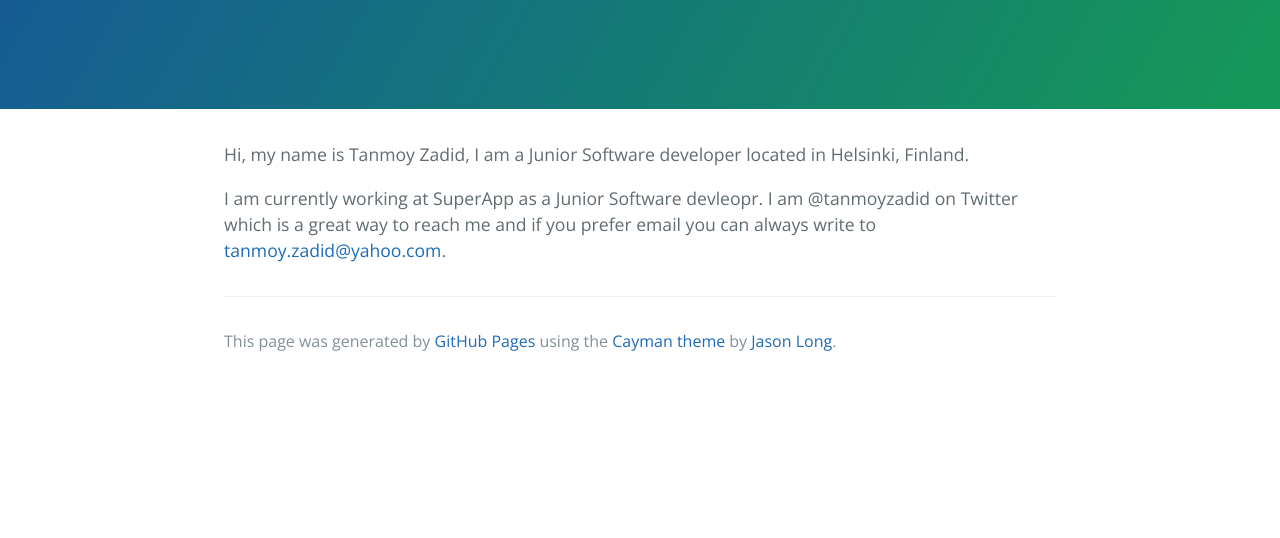
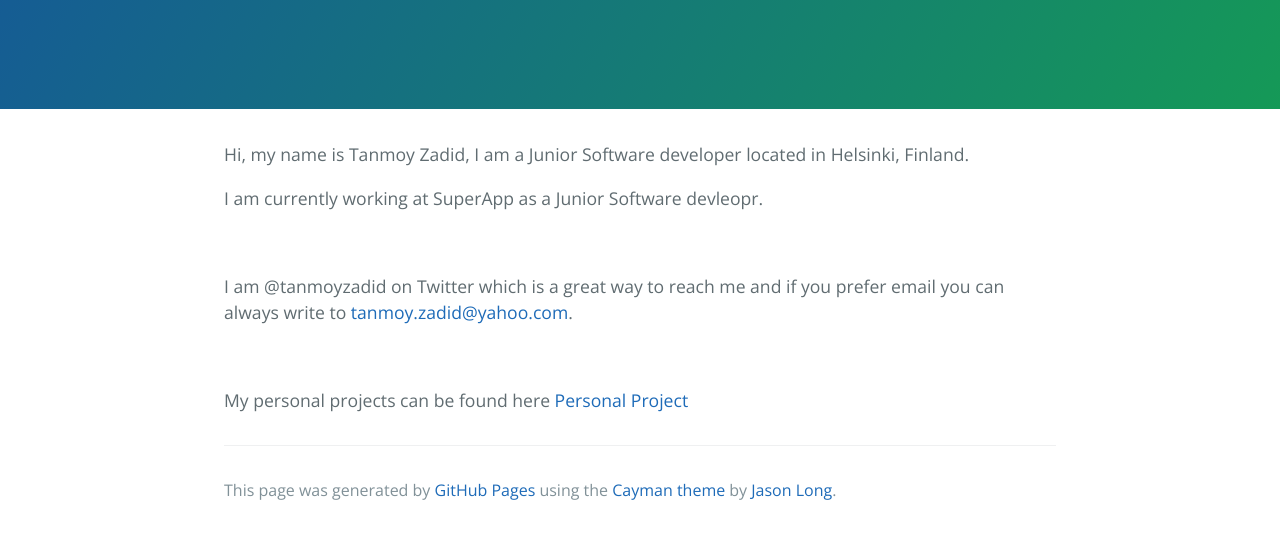
Before and after one commit to tanmoyb/personal-website, a plain HTML site: page index.html in a window 1280 px wide. Shown: the part 208-746 px from the top of the page. Drawn offline with nearby package versions, Linux system fonts and the light colour scheme.

Commit message:
Update index.html

```diff
--- a/index.html
+++ b/index.html
@@ -18,8 +18,12 @@
     <section class="main-content">
       <p>Hi, my name is Tanmoy Zadid, I am a Junior Software developer located in Helsinki, Finland.   </p>
 
-<p>I am currently working at SuperApp as a Junior Software devleopr. I am @tanmoyzadid on Twitter which is a great way to reach
+<p>I am currently working at SuperApp as a Junior Software devleopr.</p>
+<br>
+<p>I am @tanmoyzadid on Twitter which is a great way to reach
 me and if you prefer email you can always write to  <a href="mailto:tanmoy.zadid@yahoo.com">tanmoy.zadid@yahoo.com</a>.</p>
+<br>
+<p> My personal projects can be found here <a href="https://github.com/tanmoyb">Personal Project</a></p>
 
       <footer class="site-footer">
         <span class="site-footer-credits">This page was generated by <a href="https://pages.github.com">GitHub Pages</a> using the <a href="https://github.com/jasonlong/cayman-theme">Cayman theme</a> by <a href="https://twitter.com/jasonlong">Jason Long</a>.</span>
```
